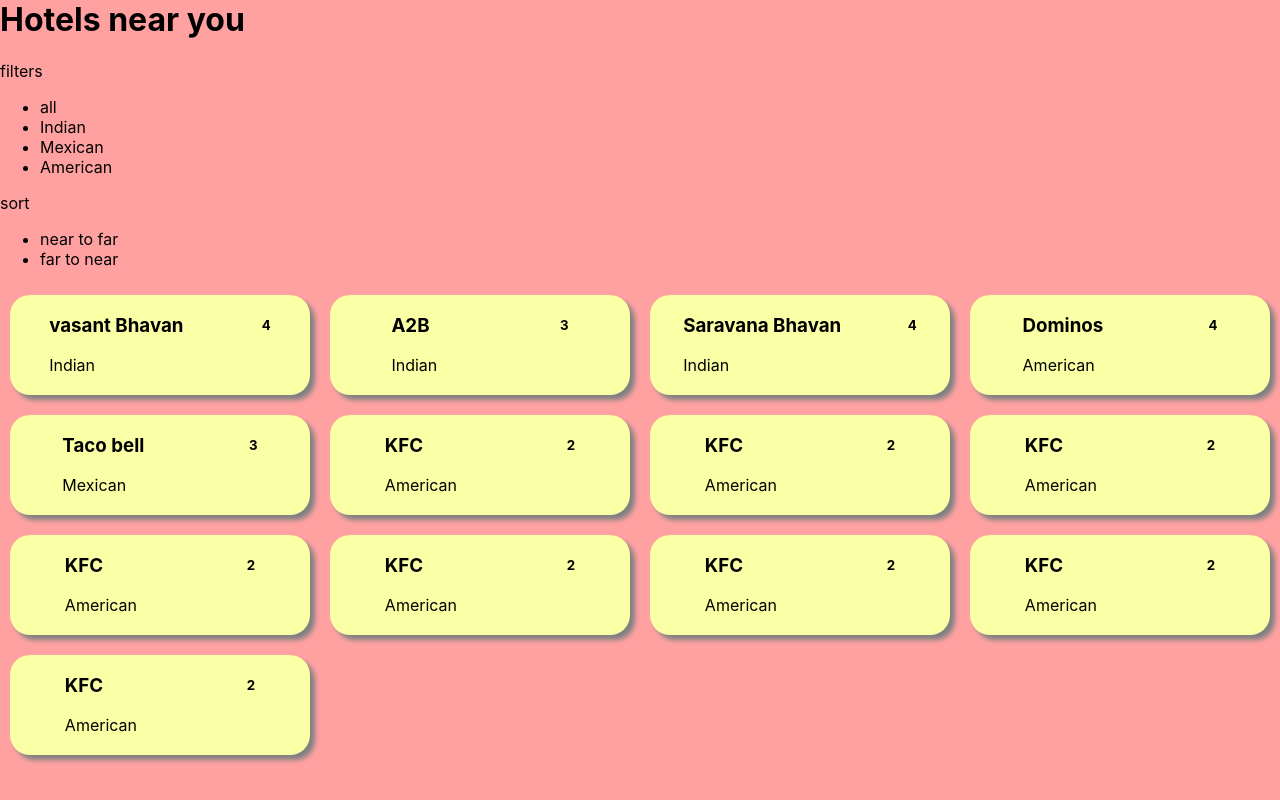
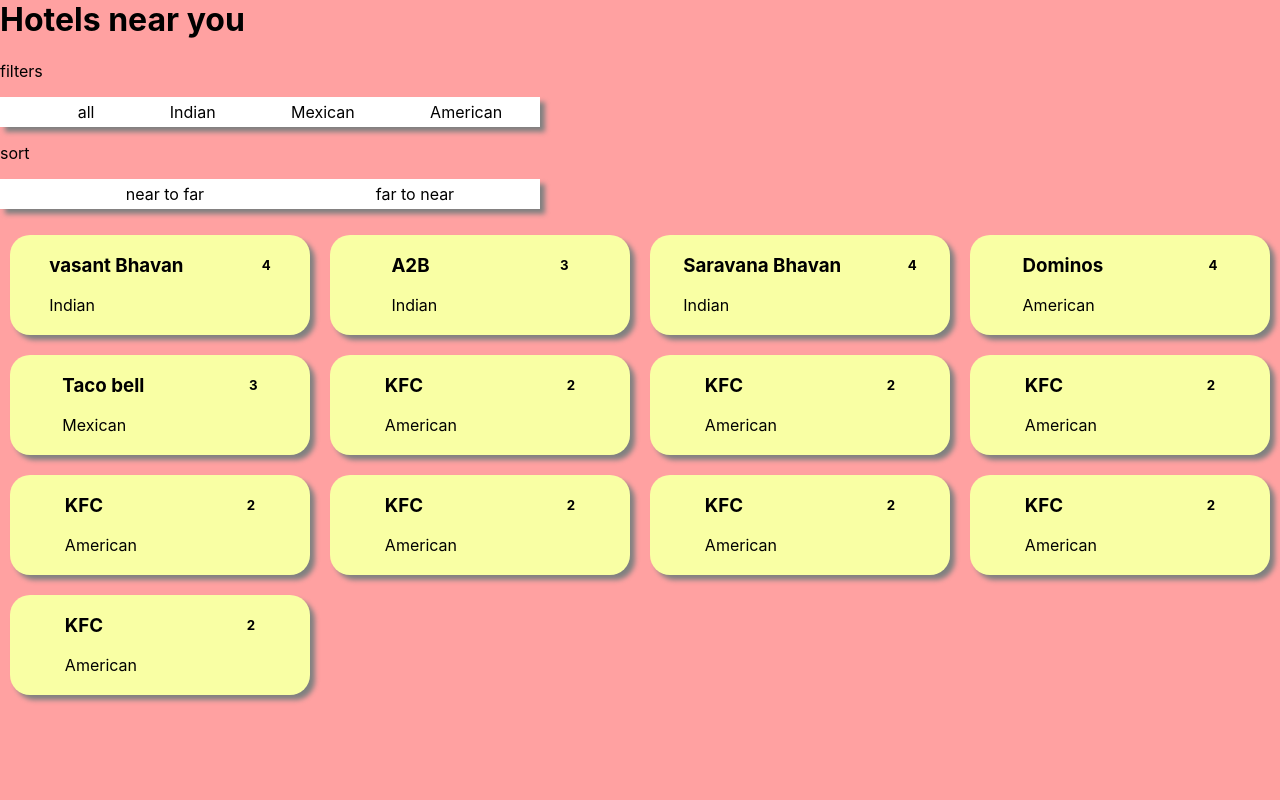
Before and after one commit to karthikarun172/Basic-React-Project, a React (Create React App) app: page / in a window 1280 px wide. Built offline with nearby package versions, Linux system fonts and the light colour scheme.

Commit message:
new changes

```diff
--- a/src/App.css
+++ b/src/App.css
@@ -1,38 +1,19 @@
-.App {
-  text-align: center;
+.mainContainer {
+  height: 100vh;
+  width: 100%;
+  background-color: #FFA1A1;
+  margin-top: -21px;
+  padding: 0;
 }
 
-.App-logo {
-  height: 40vmin;
-  pointer-events: none;
+.filterAndSortContainer {
+  background-color: white;
+  display: flex;
+  width: 500px;
+  justify-content: space-around;
+  height: 30px;
+  align-items: center;
+  cursor: pointer;
+  list-style: none;
+  box-shadow: 5px 5px 5px grey;
 }
-
-@media (prefers-reduced-motion: no-preference) {
-  .App-logo {
-    animation: App-logo-spin infinite 20s linear;
-  }
-}
-
-.App-header {
-  background-color: #282c34;
-  min-height: 100vh;
-  display: flex;
-  flex-direction: column;
-  align-items: center;
-  justify-content: center;
-  font-size: calc(10px + 2vmin);
-  color: white;
-}
-
-.App-link {
-  color: #61dafb;
-}
-
-@keyframes App-logo-spin {
-  from {
-    transform: rotate(0deg);
-  }
-  to {
-    transform: rotate(360deg);
-  }
-}
--- a/src/App.js
+++ b/src/App.js
@@ -24,7 +24,6 @@
   const [AllData, setAllData] = useState(Swiggy)
 
   const handleFilter = (filterValue) => {
-
     const value = [...Swiggy];
     if (filterValue === "all") {
       setData(AllData)
@@ -48,10 +47,10 @@
   }
 
   return (
-    <div style={{ height: "100vh", width: "100%", backgroundColor: "#FFA1A1", marginTop: "-21px", padding: 0 }} >
+    <div className='mainContainer' >
       <h1>Hotels near you</h1>
       <p>filters</p>
-      <ul>
+      <ul className='filterAndSortContainer' >
         <li onClick={() => handleFilter("all")} >all</li>
         <li onClick={() => handleFilter("Indian")} >Indian</li>
         <li onClick={() => handleFilter("Mexican")} >Mexican</li>
@@ -59,7 +58,7 @@
       </ul>
 
       <p>sort</p>
-      <ul>
+      <ul className='filterAndSortContainer' >
         <li onClick={() => handleSort("near")} >near to far</li>
         <li onClick={() => handleSort("far")} >far to near</li>
       </ul>
--- /dev/null
+++ b/src/CSS_Files/CaroselCard.css
@@ -0,0 +1,12 @@
+.CarocelDivContainer {
+    display: flex;
+    justify-content: space-around;
+    margin: 10px;
+    height: 100px;
+    width: 300px;
+    background-color: #F9FFA4;
+    border-radius: 20px;
+    box-shadow: 5px 5px 5px grey;
+    border: none;
+
+}
--- a/src/Components/CaroselCards.js
+++ b/src/Components/CaroselCards.js
@@ -1,8 +1,9 @@
 import React from 'react'
+import "../CSS_Files/CaroselCard.css"
 
 function CaroselCards({ name, cusinie, rating }) {
     return (
-        <div style={{ display: "flex", justifyContent: "space-around", margin: "10px", height: "100px", width: "300px", backgroundColor: "#F9FFA4", borderRadius: "20px", boxShadow: `5px 5px 5px grey`, boder: "none" }} >
+        <div className='CarocelDivContainer'  >
             <div>
                 <h3>{name}</h3>
                 <p>{cusinie}</p>
```
